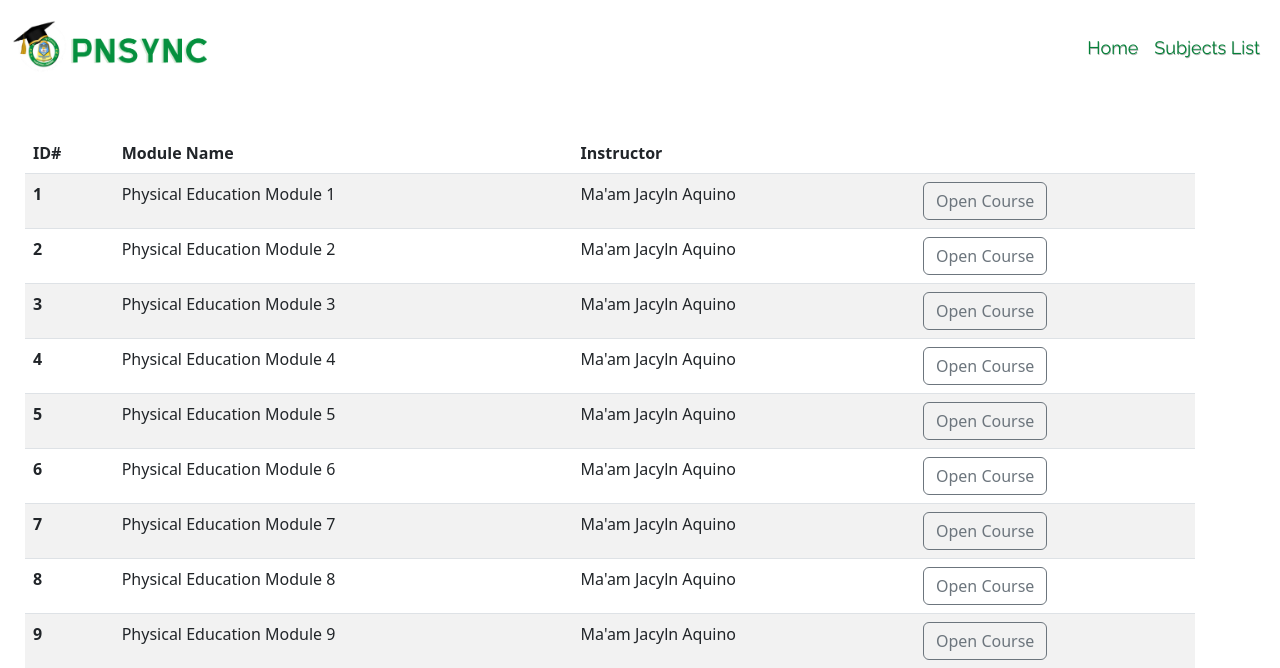
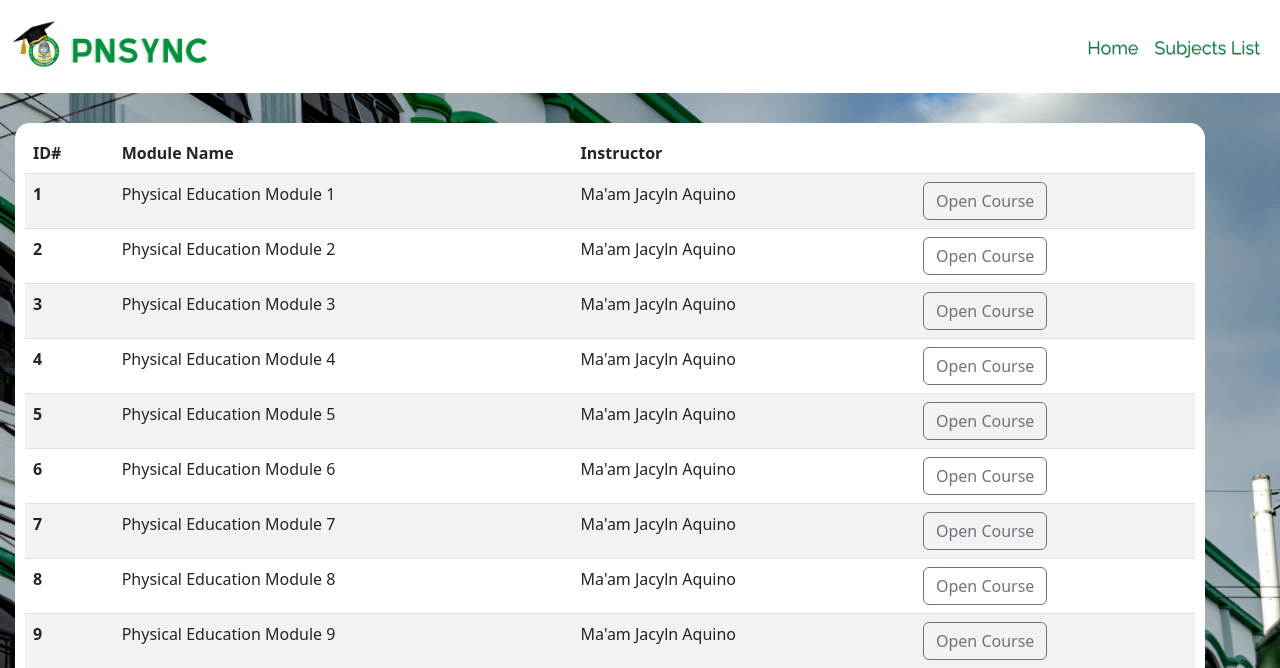
Before and after one commit to solomon-group3/PNSync, a PHP site: page /Subjects/pe.html in a window 1280 px wide. Shown: the top 668 px of the page. Run offline with PHP 8.4, Linux system fonts and the light colour scheme.

Commit message:
Update style.css

```diff
--- a/style.css
+++ b/style.css
@@ -1,5 +1,5 @@
 body{
-    background-image: url("/Images/pnc-frontresized.png");
+    background-image: url("pnc-frontresized.png");
     background-repeat: no-repeat;
     background-size: cover;
     background-position: center;
```
